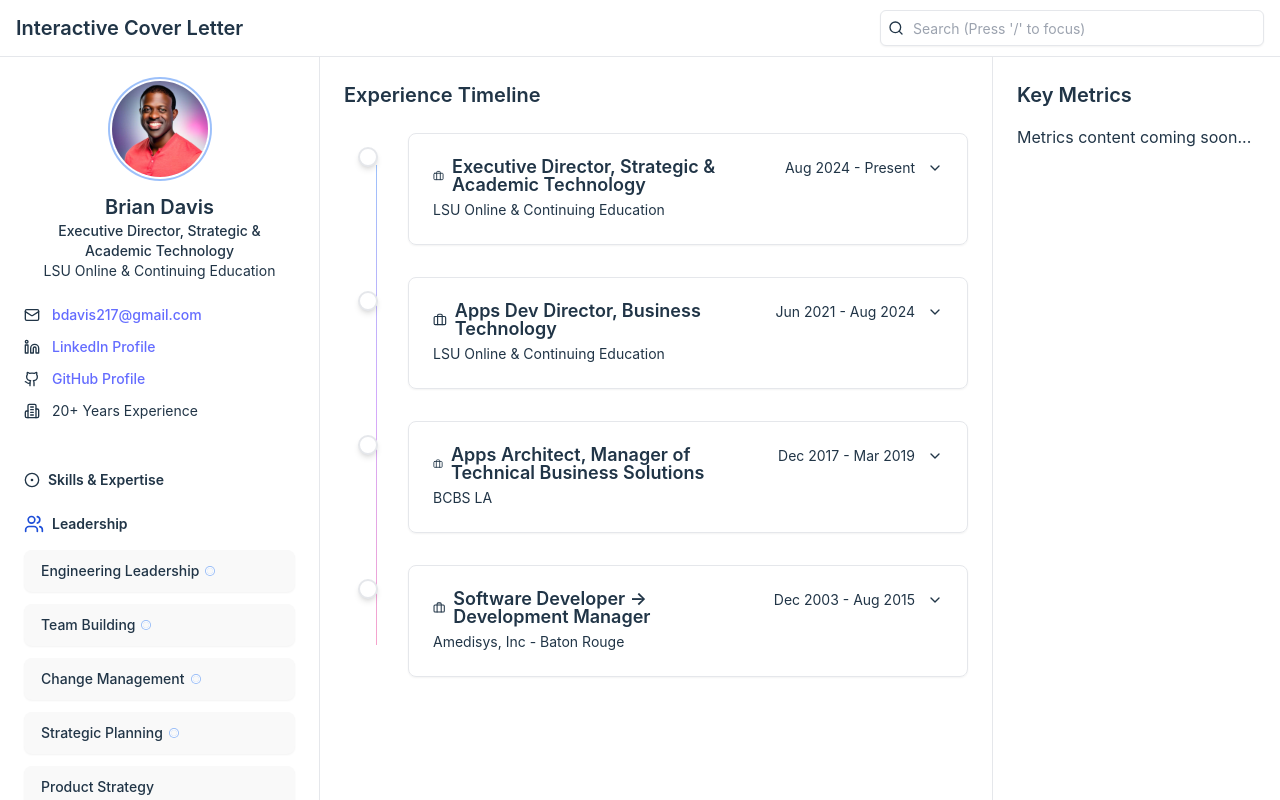
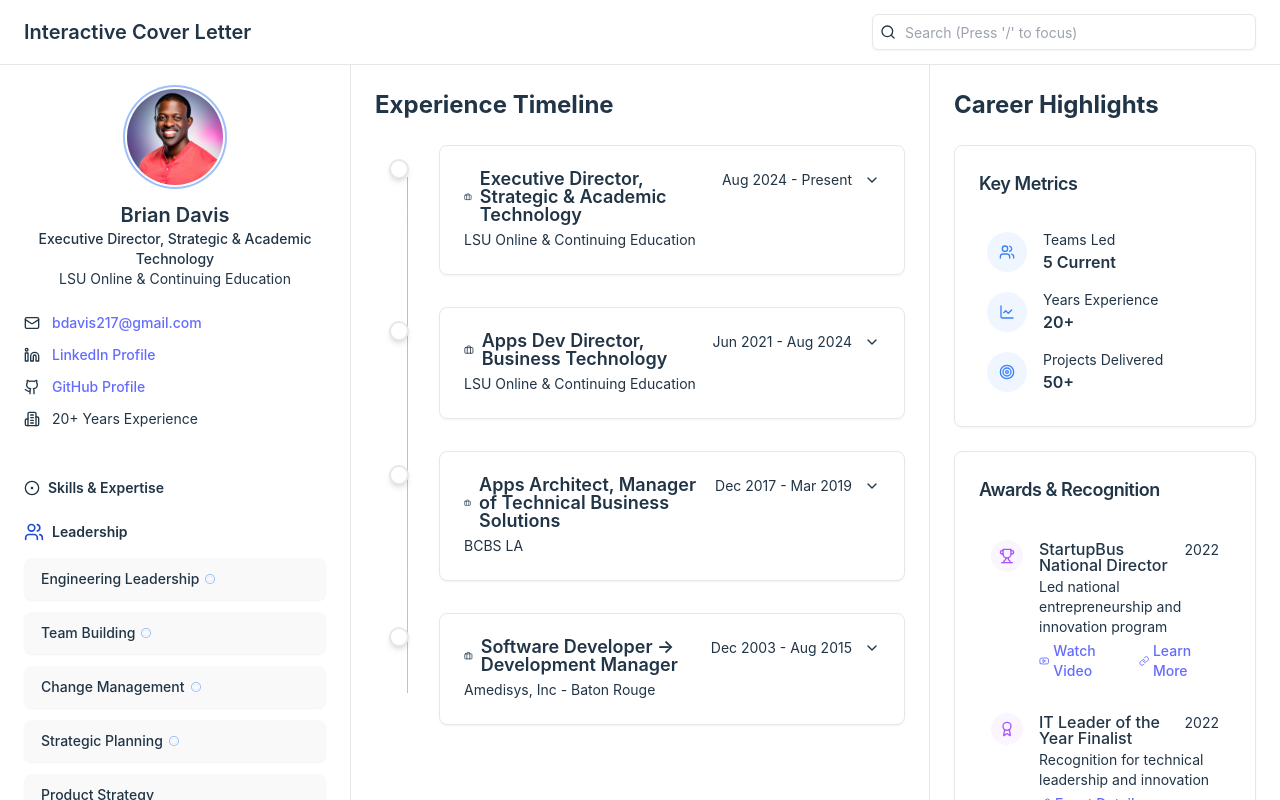
Before and after one commit to bdavis217/hubspot-cover-letter, a React (Vite) app: page / in a window 1280 px wide. Shown: the top 800 px of the page. Built offline with nearby package versions, Linux system fonts and the light colour scheme.

Commit message:
Adding career highlights base component. Will come back and add details and clean up later.

```diff
--- a/src/App.tsx
+++ b/src/App.tsx
@@ -1,35 +1,26 @@
-import { Search } from './components/search/Search';
 import { ProfilePanel } from './components/layout/ProfilePanel';
 import { TimelinePanel } from './components/layout/TimelinePanel';
-import { MetricsPanel } from './components/layout/MetricsPanel';
+import { RightPanel } from './components/layout/RightPanel';
+import { Search } from './components/search/Search';
 
 export function App() {
   return (
-    <div className="min-h-screen bg-background">
-      {/* Top Navigation */}
+    <div className="min-h-screen flex flex-col">
+      {/* Header */}
       <header className="border-b">
-        <div className="h-14 px-4 flex items-center justify-between">
+        <div className="container mx-auto px-6 h-16 flex items-center justify-between">
           <h1 className="text-xl font-semibold">Interactive Cover Letter</h1>
-          <Search />
+          <div className="w-96">
+            <Search />
+          </div>
         </div>
       </header>
 
       {/* Main Content */}
-      <main className="flex-1 flex">
-        {/* Left Panel - Profile */}
-        <div className="w-80 border-r shrink-0">
-          <ProfilePanel />
-        </div>
-
-        {/* Middle Panel - Timeline */}
-        <div className="flex-1 min-w-0">
-          <TimelinePanel />
-        </div>
-
-        {/* Right Panel - Metrics */}
-        <div className="w-72 border-l shrink-0">
-          <MetricsPanel />
-        </div>
+      <main className="flex-1 grid grid-cols-[350px_1fr_350px] bg-background">
+        <ProfilePanel />
+        <TimelinePanel />
+        <RightPanel />
       </main>
     </div>
   );
--- a/src/components/layout/ProfilePanel.tsx
+++ b/src/components/layout/ProfilePanel.tsx
@@ -4,6 +4,7 @@ import { Separator } from '../ui/separator';
 import profilePic from '../../assets/images/profile.jpg';
 import { cn } from '../../lib/utils';
 import { TooltipProvider, Tooltip, TooltipTrigger, TooltipContent } from '../ui/tooltip';
+import { MetricsAndAwards } from '../metrics/MetricsAndAwards';
 
 interface Skill {
   name: string;
--- /dev/null
+++ b/src/components/layout/RightPanel.tsx
@@ -0,0 +1,11 @@
+import * as React from 'react';
+import { MetricsAndAwards } from '../metrics/MetricsAndAwards';
+
+export function RightPanel() {
+  return (
+    <div className="px-6 pt-6">
+      <h2 className="text-2xl font-bold mb-6">Career Highlights</h2>
+      <MetricsAndAwards />
+    </div>
+  );
+}
--- a/src/components/layout/TimelinePanel.tsx
+++ b/src/components/layout/TimelinePanel.tsx
@@ -3,9 +3,11 @@ import { CareerTimeline } from '../timeline/CareerTimeline'
 
 export function TimelinePanel() {
   return (
-    <div className="p-6">
-      <h2 className="text-xl font-semibold mb-6">Experience Timeline</h2>
-      <CareerTimeline />
+    <div className="border-x">
+      <div className="px-6 pt-6">
+        <h2 className="text-2xl font-bold mb-6">Experience Timeline</h2>
+        <CareerTimeline />
+      </div>
     </div>
   )
 }
--- /dev/null
+++ b/src/components/metrics/AwardCard.tsx
@@ -0,0 +1,57 @@
+import * as React from 'react';
+import { ArrowUpRight, Youtube, Link as LinkIcon } from 'lucide-react';
+import type { LucideIcon } from 'lucide-react';
+
+interface AwardLink {
+  url: string;
+  label: string;
+  icon?: LucideIcon;
+}
+
+interface AwardCardProps {
+  icon: LucideIcon;
+  title: string;
+  year: string;
+  description?: string;
+  links?: AwardLink[];
+}
+
+export function AwardCard({ icon: Icon, title, year, description, links }: AwardCardProps) {
+  return (
+    <div className="p-3 rounded-lg hover:bg-muted/50 transition-all duration-200">
+      <div className="flex items-start gap-4">
+        <div className="h-8 w-8 rounded-full bg-purple-50 flex items-center justify-center flex-shrink-0">
+          <Icon className="h-4 w-4 text-purple-500" />
+        </div>
+        <div className="space-y-1 flex-1">
+          <div className="flex items-baseline justify-between gap-2">
+            <h4 className="font-medium leading-none">{title}</h4>
+            <span className="text-sm text-muted-foreground whitespace-nowrap">{year}</span>
+          </div>
+          {description && (
+            <p className="text-sm text-muted-foreground">{description}</p>
+          )}
+          {links && links.length > 0 && (
+            <div className="flex gap-3 mt-2">
+              {links.map((link, index) => {
+                const LinkIconComponent = link.icon || LinkIcon;
+                return (
+                  <a
+                    key={index}
+                    href={link.url}
+                    target="_blank"
+                    rel="noopener noreferrer"
+                    className="text-sm text-muted-foreground hover:text-primary transition-colors inline-flex items-center gap-1"
+                  >
+                    <LinkIconComponent className="h-3 w-3" />
+                    {link.label}
+                  </a>
+                );
+              })}
+            </div>
+          )}
+        </div>
+      </div>
+    </div>
+  );
+}
--- /dev/null
+++ b/src/components/metrics/MetricsAndAwards.tsx
@@ -0,0 +1,134 @@
+import * as React from 'react';
+import { Users, LineChart, Target, Trophy, Award, Star, Heart, Medal, Youtube, Link as LinkIcon } from 'lucide-react';
+import { Card, CardContent, CardHeader, CardTitle } from '../ui/card';
+import { cn } from '../../lib/utils';
+import { AwardCard } from './AwardCard';
+
+interface Metric {
+  icon: React.ReactNode;
+  label: string;
+  value: string;
+}
+
+interface Recognition {
+  icon: React.ReactNode;
+  title: string;
+  date: string;
+  description: string;
+}
+
+const metrics: Metric[] = [
+  {
+    icon: <Users className="h-4 w-4 text-blue-500" />,
+    label: 'Teams Led',
+    value: '5 Current'
+  },
+  {
+    icon: <LineChart className="h-4 w-4 text-blue-500" />,
+    label: 'Years Experience',
+    value: '20+'
+  },
+  {
+    icon: <Target className="h-4 w-4 text-blue-500" />,
+    label: 'Projects Delivered',
+    value: '50+'
+  }
+];
+
+const awards = [
+  {
+    icon: Trophy,
+    title: 'StartupBus National Director',
+    year: '2022',
+    description: 'Led national entrepreneurship and innovation program',
+    links: [
+      {
+        url: 'https://www.youtube.com/watch?v=o0LFSjQSqms',
+        label: 'Watch Video',
+        icon: Youtube
+      },
+      {
+        url: 'https://startupbus.com',
+        label: 'Learn More',
+        icon: LinkIcon
+      }
+    ]
+  },
+  {
+    icon: Award,
+    title: 'IT Leader of the Year Finalist',
+    year: '2022',
+    description: 'Recognition for technical leadership and innovation',
+    links: [{
+      url: 'https://events.bizzabo.com/374879',
+      label: 'Event Details'
+    }]
+  },
+  {
+    icon: Star,
+    title: 'NOLA Tech 30 Honoree',
+    year: '2021',
+    description: 'Named among top technology leaders in South Louisiana',
+    links: [{
+      url: 'https://nolavateblack.com/nola-tech-30-2021/',
+      label: 'View Award'
+    }]
+  },
+  {
+    icon: Heart,
+    title: 'Futures Fund Tech Academy Mentor',
+    year: '2020',
+    description: 'Mentoring next generation of technology leaders',
+    links: [{
+      url: 'https://www.thewallsproject.org/futures-fund',
+      label: 'Program Details'
+    }]
+  },
+  {
+    icon: Medal,
+    title: 'Joffrion Award Winner',
+    year: '2009',
+    description: 'This award recognizes people who have achieved the "most significant contributions" to the company.'
+  }
+];
+
+export function MetricsAndAwards() {
+  return (
+    <div className="space-y-6">
+      {/* Key Metrics */}
+      <Card>
+        <CardHeader>
+          <CardTitle className="text-lg font-semibold">Key Metrics</CardTitle>
+        </CardHeader>
+        <CardContent>
+          {metrics.map((metric, index) => (
+            <div
+              key={index}
+              className="flex items-center gap-4 p-2 rounded-lg hover:bg-muted/50 transition-colors"
+            >
+              <div className="h-10 w-10 rounded-full bg-blue-50 flex items-center justify-center">
+                {metric.icon}
+              </div>
+              <div className="flex-1">
+                <p className="text-sm text-muted-foreground">{metric.label}</p>
+                <p className="font-semibold">{metric.value}</p>
+              </div>
+            </div>
+          ))}
+        </CardContent>
+      </Card>
+
+      {/* Awards & Recognition */}
+      <Card>
+        <CardHeader>
+          <CardTitle className="text-lg font-semibold">Awards & Recognition</CardTitle>
+        </CardHeader>
+        <CardContent className="space-y-2">
+          {awards.map((award, index) => (
+            <AwardCard key={index} {...award} />
+          ))}
+        </CardContent>
+      </Card>
+    </div>
+  );
+}
--- a/src/components/ui/card.tsx
+++ b/src/components/ui/card.tsx
@@ -28,6 +28,13 @@ const CardHeader = React.forwardRef<
 ))
 CardHeader.displayName = "CardHeader"
 
+const CardTitle = React.forwardRef<HTMLParagraphElement, React.HTMLAttributes<HTMLHeadingElement>>(
+  ({ className, ...props }, ref) => (
+    <h3 ref={ref} className={cn("text-lg font-semibold leading-none tracking-tight", className)} {...props} />
+  )
+)
+CardTitle.displayName = "CardTitle"
+
 const CardContent = React.forwardRef<
   HTMLDivElement,
   React.HTMLAttributes<HTMLDivElement>
@@ -36,4 +43,4 @@ const CardContent = React.forwardRef<
 ))
 CardContent.displayName = "CardContent"
 
-export { Card, CardHeader, CardContent }
+export { Card, CardHeader, CardTitle, CardContent }
```
